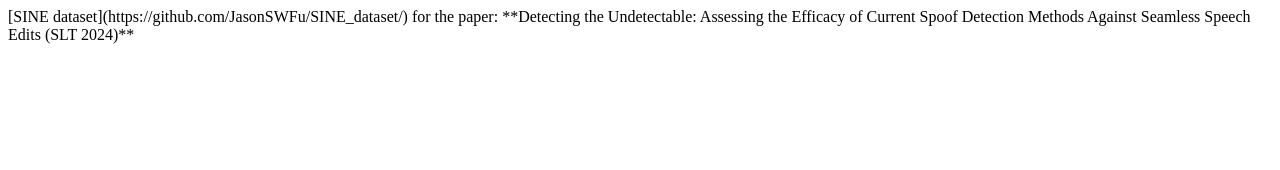
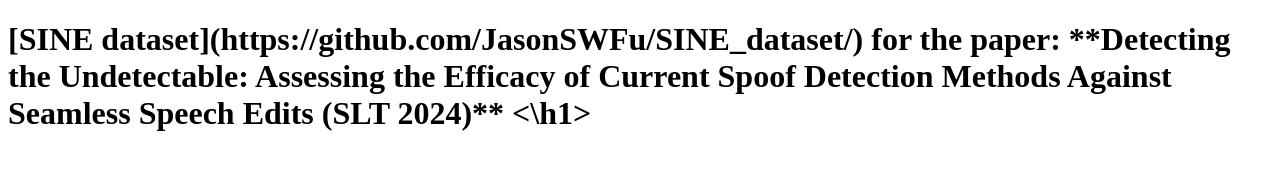
Before and after one commit to JasonSWFu/SINE_dataset, a plain HTML site: page index.html in a window 1280 px wide. Drawn offline with Linux system fonts and the light colour scheme.

Commit message:
Update index.html

```diff
--- a/index.html
+++ b/index.html
@@ -2,16 +2,12 @@
 <html>
 <head lang="en">
 	<meta charset="utf-8">
-	<meta name="viewport" content="width=device-width, initial-scale=1, maximum-scale=1, user-scalable=no">
+	<title>SINE_dataset</title>
 
-	<title>SINE_dataset</title>
-	<meta name="description" content="BlackTie.co - Free Handsome Bootstrap Themes" />
-	<meta name="keywords" content="themes, bootstrap, free, templates, bootstrap 3, freebie,">
-	<meta property="og:title" content="">
 </head>
 
 <body>
-  [SINE dataset](https://github.com/JasonSWFu/SINE_dataset/) for the paper: **Detecting the Undetectable: Assessing the Efficacy of Current Spoof Detection Methods Against Seamless Speech Edits (SLT 2024)**
+  <h1>[SINE dataset](https://github.com/JasonSWFu/SINE_dataset/) for the paper: **Detecting the Undetectable: Assessing the Efficacy of Current Spoof Detection Methods Against Seamless Speech Edits (SLT 2024)** <\h1>
 </body>
 
 </html>
```
